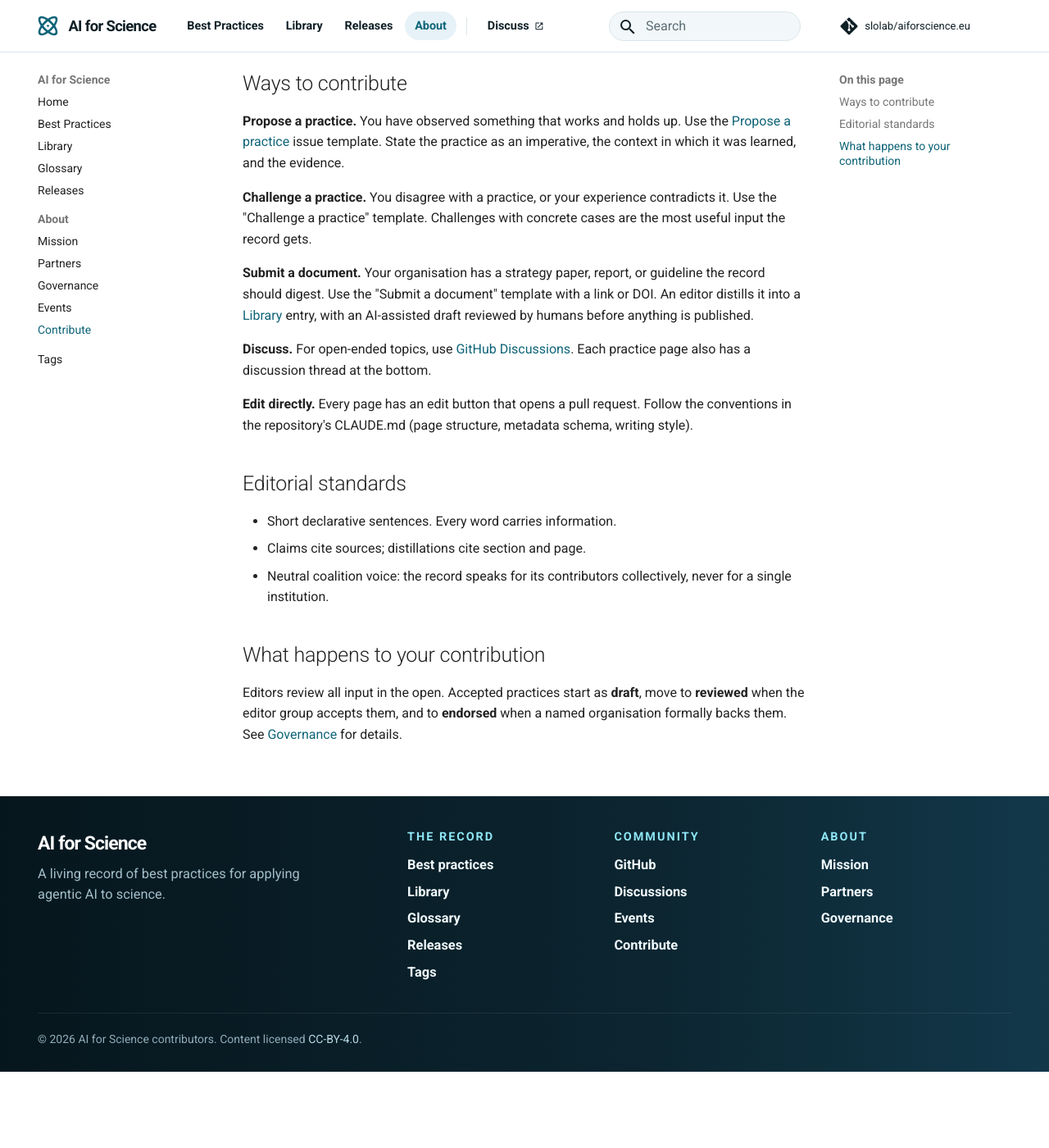
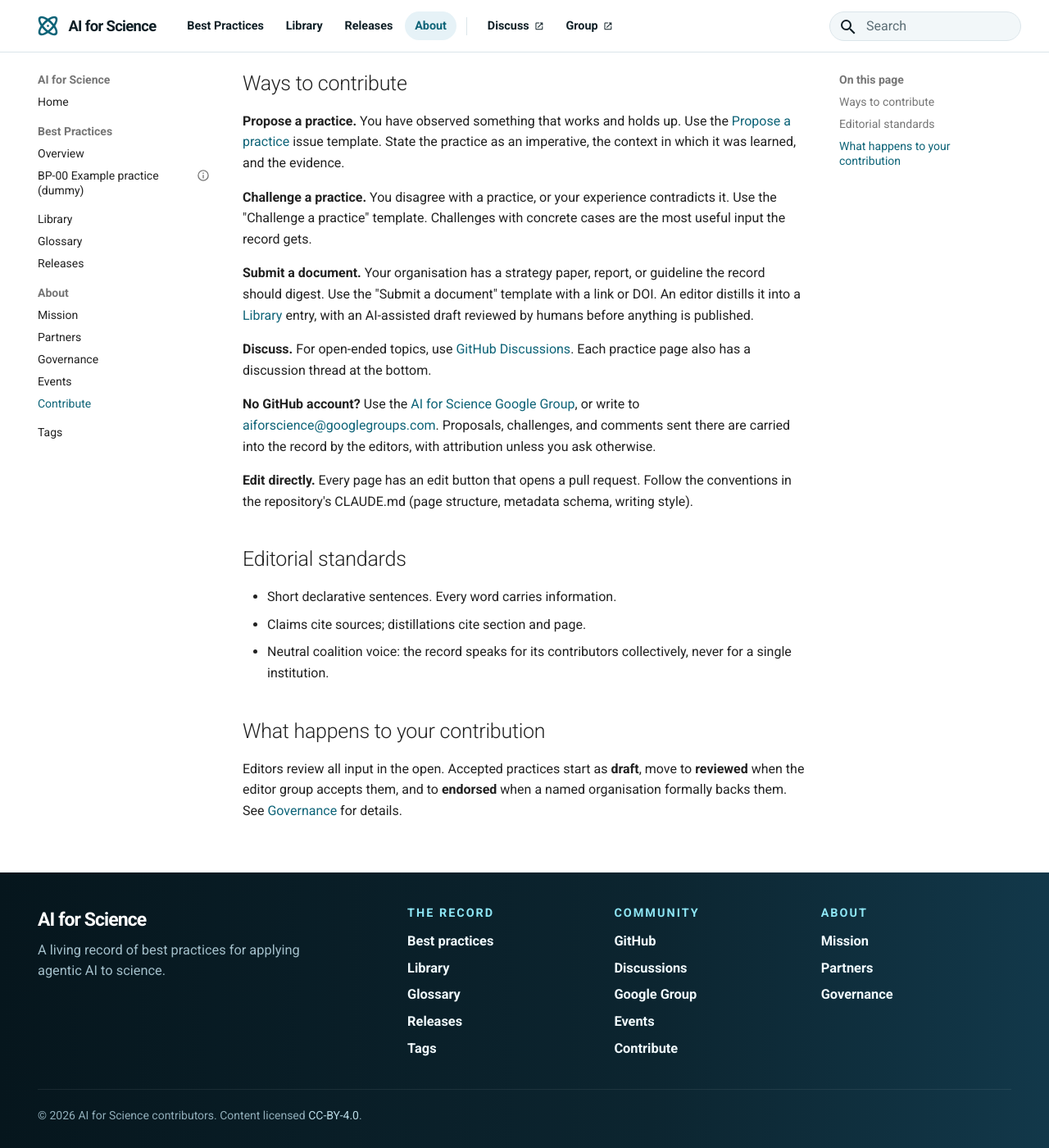
Before and after one commit to slolab/aiforscience.eu, an MkDocs documentation site: the page built from docs/about/contribute.md, in a window 1280 px wide and 1400 px high, scrolled down 203 px. Shown: the whole window at 82% size. Built offline with MkDocs 1.6.1 and Material for MkDocs 9.7.7, drawn with Linux system fonts in a browser that asks for light colours; comment, search, counter and statistics services are not loaded; before the commit the page ends 1510 px from its top, so only the background shows below that.

Commit message:
add dummy practice and link to group in header

```diff
--- a/docs/about/contribute.md
+++ b/docs/about/contribute.md
@@ -30,6 +30,13 @@ humans before anything is published.
 [GitHub Discussions](https://github.com/slolab/aiforscience.eu/discussions).
 Each practice page also has a discussion thread at the bottom.
 
+**No GitHub account?** Use the
+[AI for Science Google Group](https://groups.google.com/g/aiforscience), or
+write to
+[aiforscience@googlegroups.com](mailto:aiforscience@googlegroups.com).
+Proposals, challenges, and comments sent there are carried into the record
+by the editors, with attribution unless you ask otherwise.
+
 **Edit directly.** Every page has an edit button that opens a pull request.
 Follow the conventions in the repository's CLAUDE.md (page structure,
 metadata schema, writing style).
--- a/mkdocs.yml
+++ b/mkdocs.yml
@@ -44,7 +44,9 @@ extra_css:
 
 nav:
   - Home: index.md
-  - Best Practices: best-practices/index.md
+  - Best Practices:
+      - Overview: best-practices/index.md
+      - "BP-00 Example practice (dummy)": best-practices/00-example-practice.md
   - Library: library/index.md
   - Glossary: glossary.md
   - Releases: releases/index.md
--- a/overrides/partials/footer.html
+++ b/overrides/partials/footer.html
@@ -20,6 +20,7 @@
         <h2>Community</h2>
         <a href="https://github.com/slolab/aiforscience.eu">GitHub</a>
         <a href="https://github.com/slolab/aiforscience.eu/discussions">Discussions</a>
+        <a href="https://groups.google.com/g/aiforscience">Google Group</a>
         <a href="{{ 'about/events/' | url }}">Events</a>
         <a href="{{ 'about/contribute/' | url }}">Contribute</a>
       </div>
--- a/overrides/partials/header.html
+++ b/overrides/partials/header.html
@@ -26,6 +26,10 @@
         Discuss
         <span class="afs-header-nav__ext" aria-hidden="true">{% include ".icons/material/open-in-new.svg" %}</span>
       </a>
+      <a href="https://groups.google.com/g/aiforscience" target="_blank" rel="noopener noreferrer">
+        Group
+        <span class="afs-header-nav__ext" aria-hidden="true">{% include ".icons/material/open-in-new.svg" %}</span>
+      </a>
     </div>
 
     {% if config.extra.alternate %}
@@ -41,10 +45,5 @@
         {% include "partials/search.html" %}
       {% endif %}
     {% endif %}
-    {% if config.repo_url %}
-      <div class="md-header__source">
-        {% include "partials/source.html" %}
-      </div>
-    {% endif %}
   </nav>
 </header>
```
Also changed, not shown: README.md (+5 -1 lines), docs/about/partners.md (+3 -2 lines), docs/best-practices/00-example-practice.md (added, +60 -0 lines), docs/index.md (+1 -0 lines).
